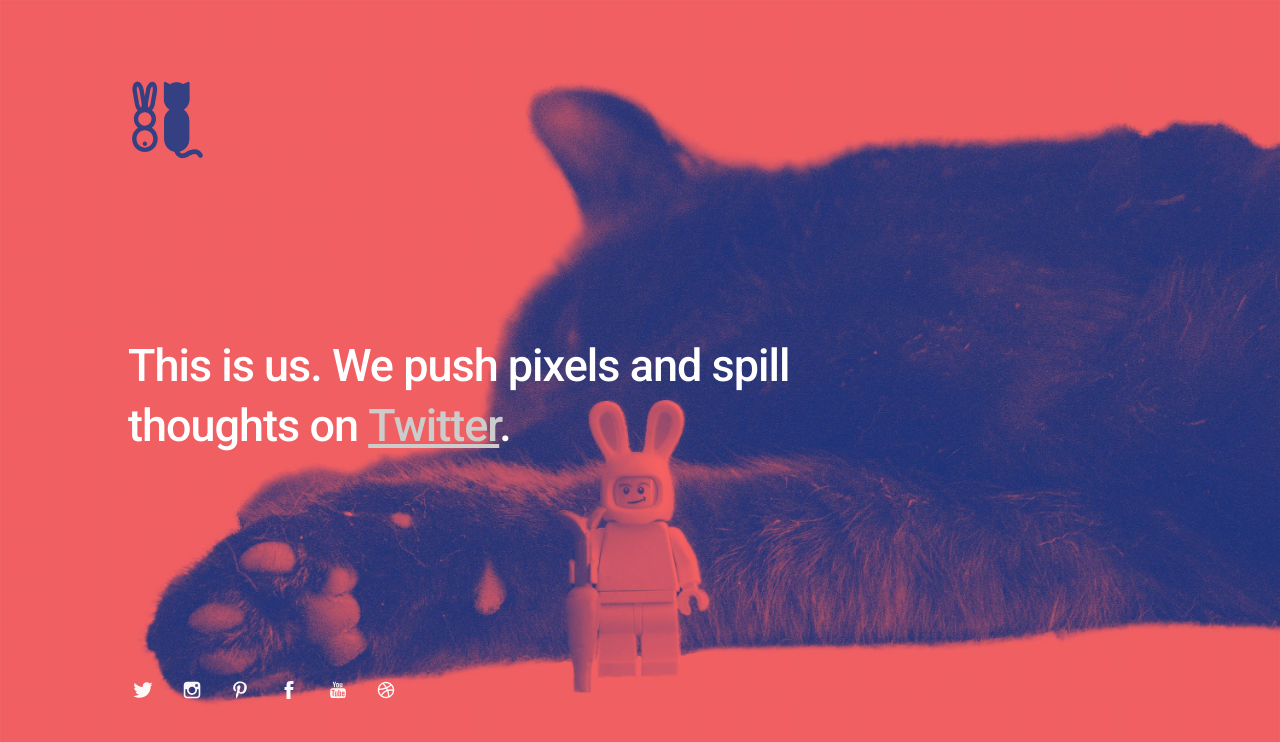
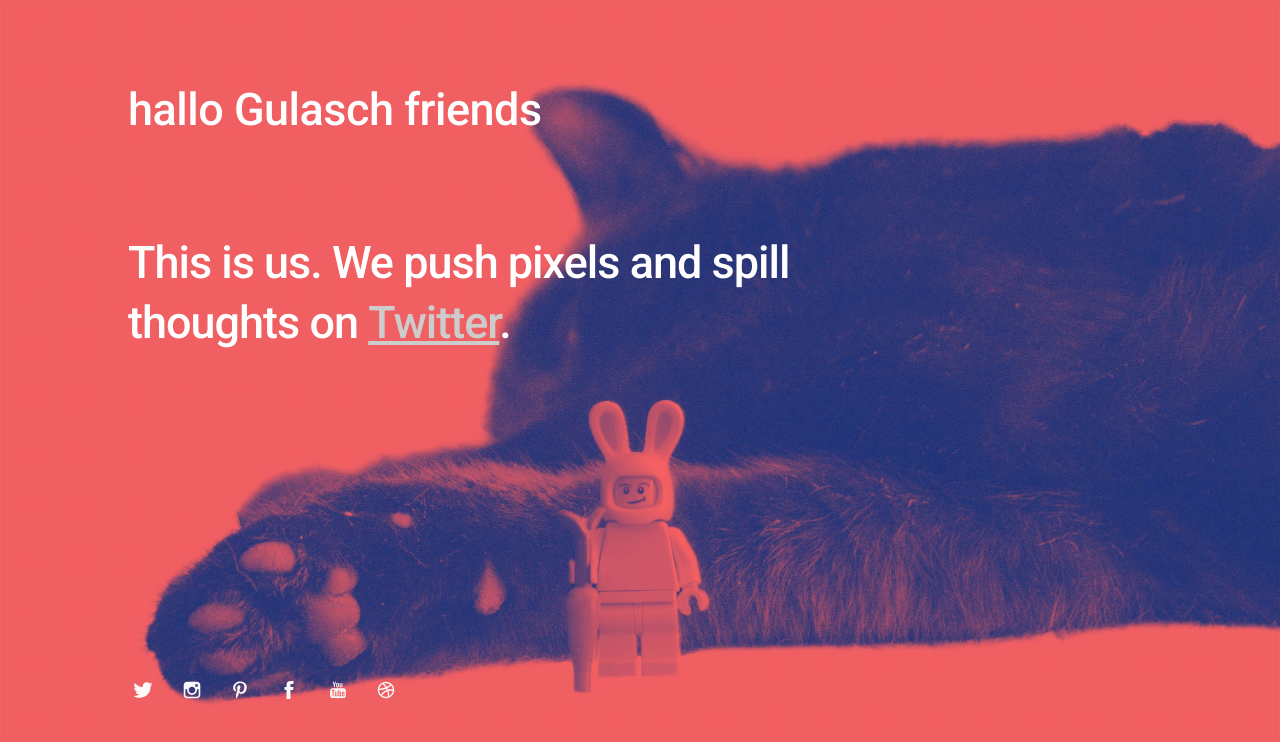
Before and after one commit to edmeu/edmeu.github.io, a plain HTML site: page index.html in a window 1280 px wide. Drawn offline with Linux system fonts and the light colour scheme.

Commit message:
headline geäandert

```diff
--- a/index.html
+++ b/index.html
@@ -42,9 +42,7 @@
 
 		<div class="logo">
 
-			<img src="images/logo.svg" alt="Logo" width=80 height=80/>
-
-		</div>
+<h1>hallo Gulasch friends</h1>
 
 		<div class="bio">
 
```
